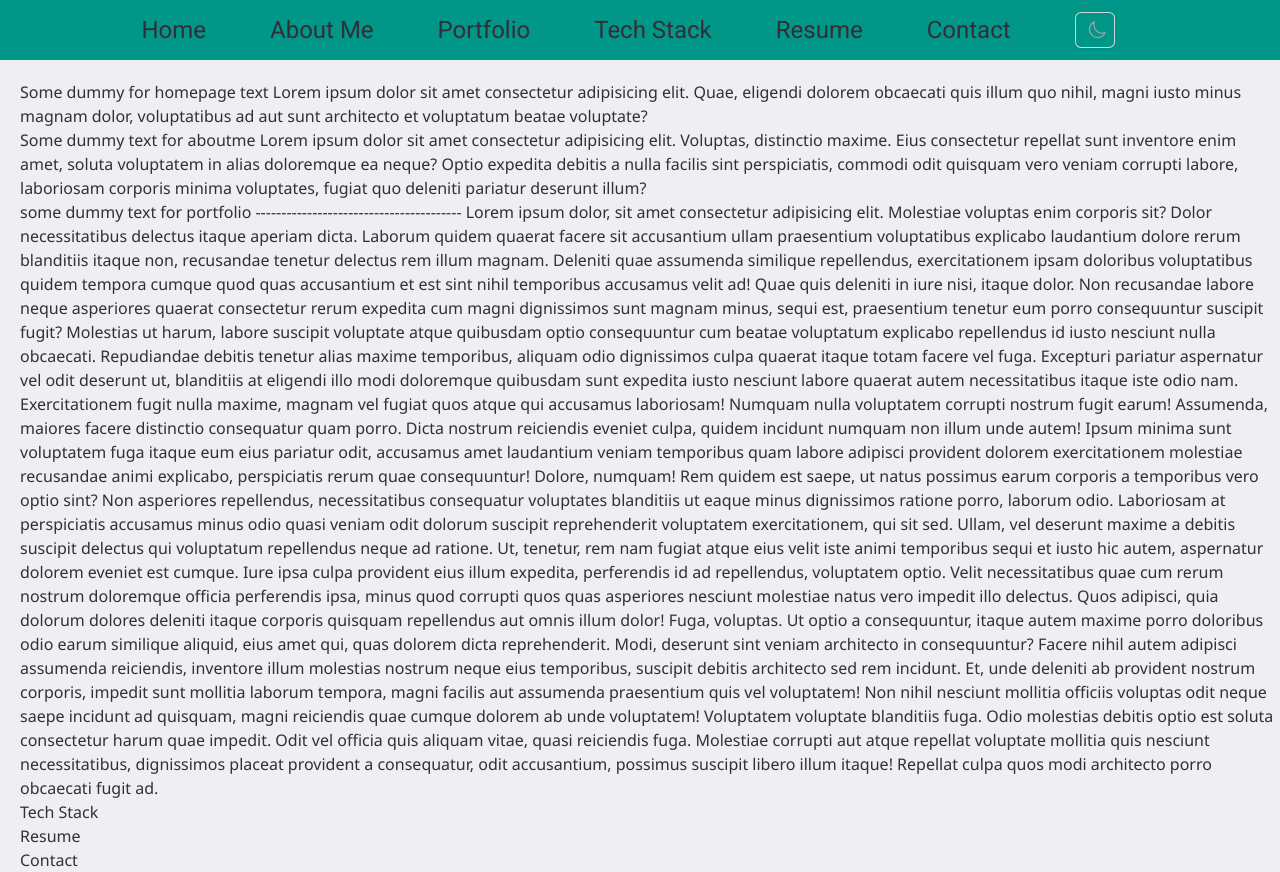
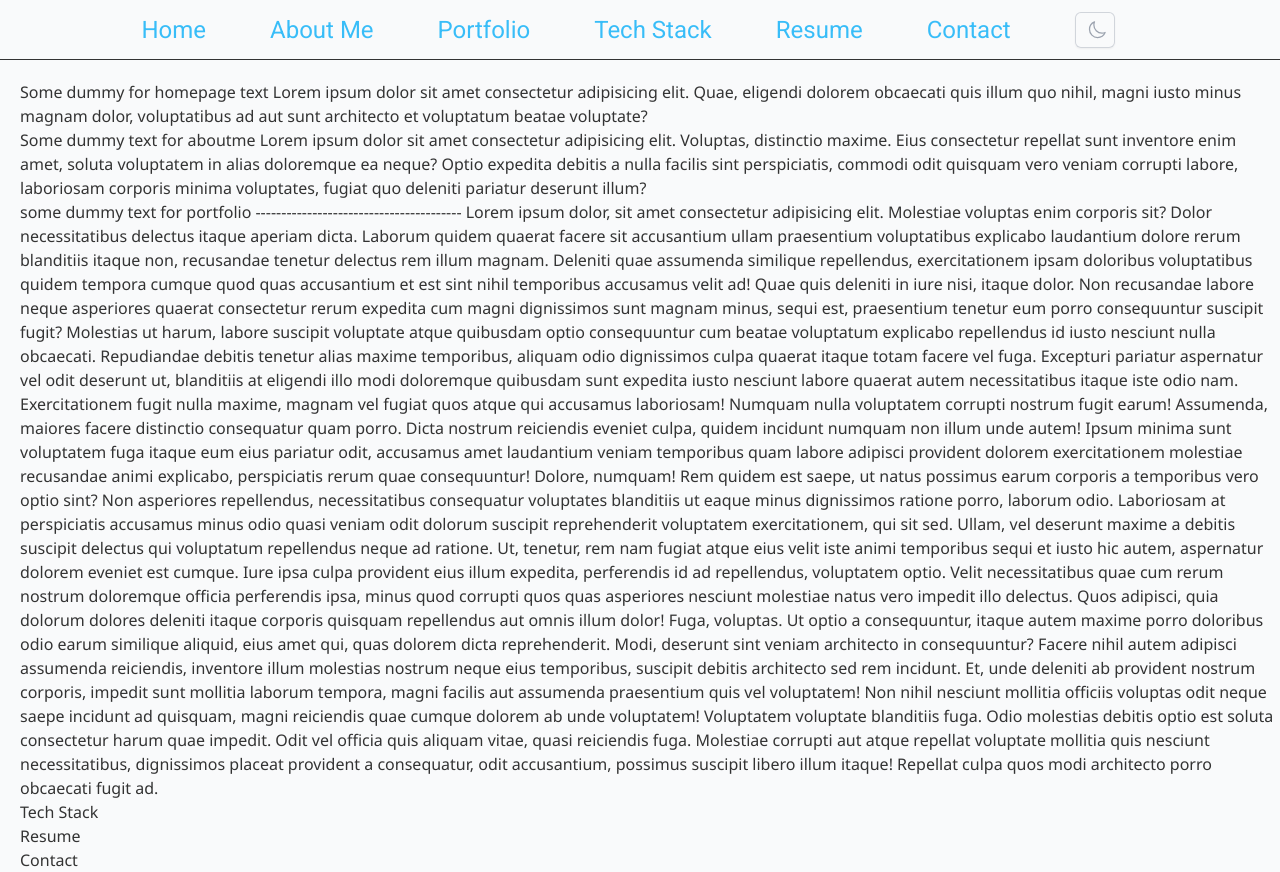
Before and after one commit to marsi107/MyPersonalWebsite, a Next.js app in the folder portfolio/: page / in a window 1280 px wide. Built offline with nearby package versions, Linux system fonts and the light colour scheme.

Commit message:
Color redefinition

```diff
--- a/portfolio/app/components/NavBar.tsx
+++ b/portfolio/app/components/NavBar.tsx
@@ -22,15 +22,15 @@ const NavBar = () => {
 
     // className="pl-6 sm:pr-9 lg:hidden"
     return (
-        <header className="fixed items-center h-[50px] w-screen flex bg-defColors-second dark:bg-defColors-second_dark font-rob lg:h-[60px]">
+        <header className="fixed items-center h-[50px] w-screen flex bg-defColors-lBG text-defColors-main border-b border-defColors-dBG dark:bg-defColors-dBG dark:border-defColors-lBG font-rob lg:h-[60px]">
             <div className="grow"></div>
             <div className="pl-6 sm:pr-9 lg:hidden">
                 <Dropdown sections={menuSections} iconIndex={0} />
             </div>
             <div className="flex space-x-6 text-lg sm:text-2xl sm:space-x-9 lg:space-x-16">
-                <a href="#Home" className="hover:bg-gray-500 max-sm:hidden" onClick={scrollToSection}>Home</a>
-                <a href="#AboutMe" className="max-lg:hidden" onClick={scrollToSection}>About Me</a>
-                <a href="#Portfolio" onClick={scrollToSection}>Portfolio</a>
+                <a href="#Home" className="hover:bg-defColors-dGray max-sm:hidden" onClick={scrollToSection}>Home</a>
+                <a href="#AboutMe" className=" hover:bg-defColors-lGray max-lg:hidden" onClick={scrollToSection}>About Me</a>
+                <a href="#Portfolio" className=" hover:bg-defColors-lGray" onClick={scrollToSection}>Portfolio</a>
                 <a href="#TechStack" className="max-lg:hidden" onClick={scrollToSection}>Tech Stack</a>
                 <a href="#Resume" onClick={scrollToSection}>Resume</a>
                 <a href="#Contact" onClick={scrollToSection}>Contact</a>
--- a/portfolio/app/layout.tsx
+++ b/portfolio/app/layout.tsx
@@ -34,7 +34,7 @@ export default function RootLayout({
     <html lang="en"
       className={`${openSans.variable} ${notoSans.variable} ${roboto.variable} font-sans`}
     >
-      <body className="bg-defColors-first text-defColors-text dark:bg-defColors-first_dark dark:text-defColors-text_dark font-noto" >{children}</body>
+      <body className=" bg-defColors-lBG text-defColors-dBG dark:bg-defColors-dBG dark:text-defColors-lBG font-noto" >{children}</body>
     </html>
   )
 }
--- a/portfolio/tailwind.config.ts
+++ b/portfolio/tailwind.config.ts
@@ -10,14 +10,11 @@ const config: Config = {
     extend: {
       colors: {
         defColors: {
-          first: "#EFEEF0",
-          second: "#009688",
-          third: "#7D4E9D",
-          text: "#322F36",
-          first_dark: "#322F36",
-          second_dark: "#2E856E",
-          third_dark: "#3F0094",
-          text_dark: "#EFEEF0",
+          main: "#38BDF8",
+          dBG: "#333333",
+          dGray: "#5F6A72",
+          lBG: "#F9FAFB",
+          lGray: "#F3F4F6",
         }
       },
       fontFamily: {
```
Also changed, not shown: 1 other file (tests, documents, lock files or other folders).
